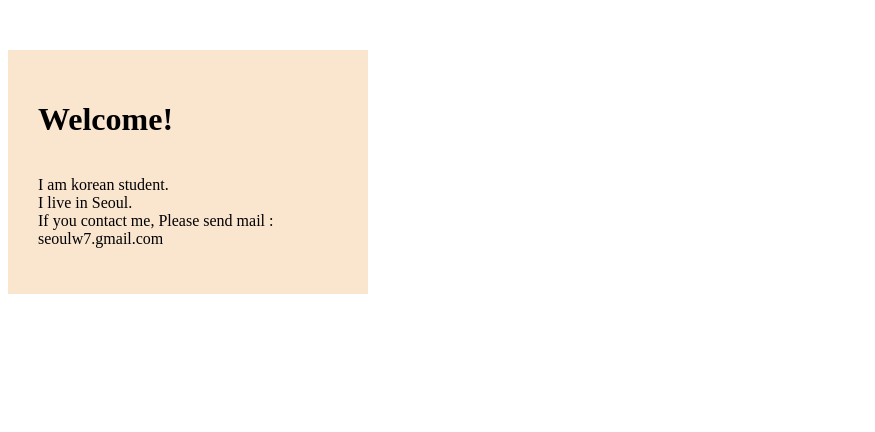
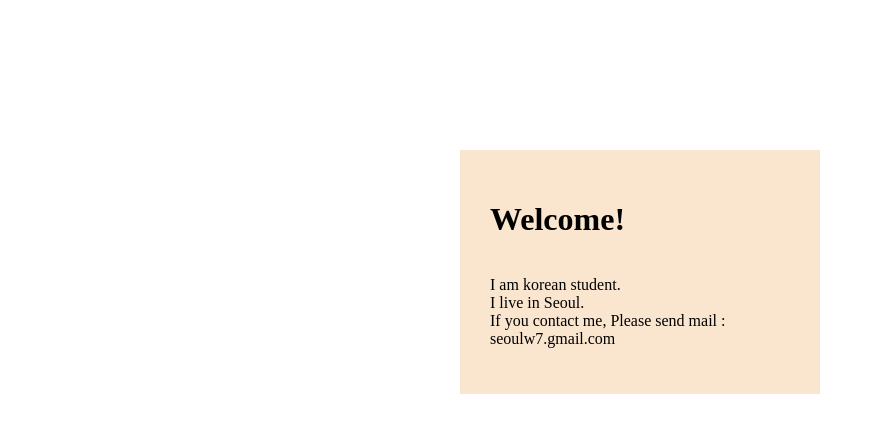
Before and after one commit to seoulw7/seoulw7.github.io, a plain HTML site: page index.html in a window 1280 px wide. Shown: the whole page, without its empty margins (0-875 px from the left). Drawn offline with Linux system fonts and the light colour scheme.

Commit message:
Update index.html

```diff
--- a/index.html
+++ b/index.html
@@ -5,7 +5,7 @@
   <body>
     <div style="margin:0 auto">
       <div style="    width: 300px;
-    margin: 50px 0 50px 0;
+    margin:150px auto;
     background-color: #fae5cf;
     padding: 30px;
     display: flex;
```
